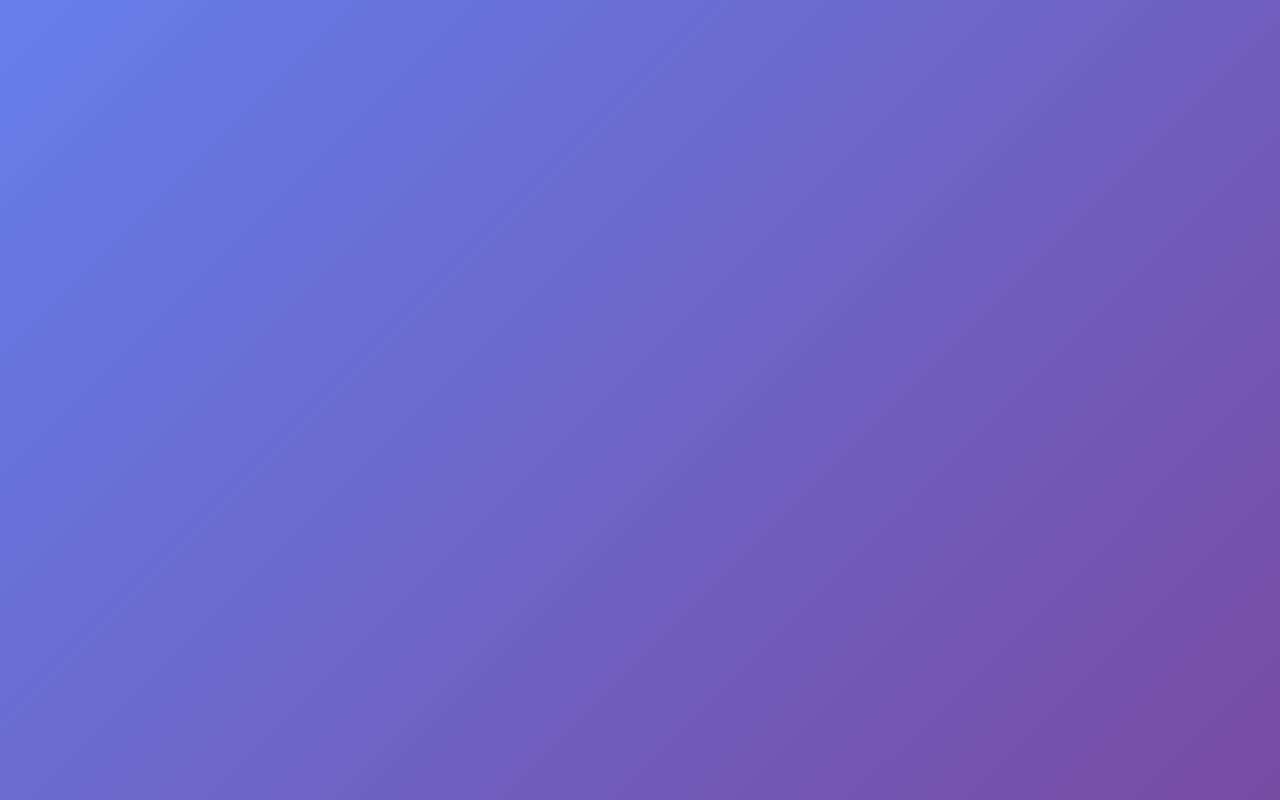
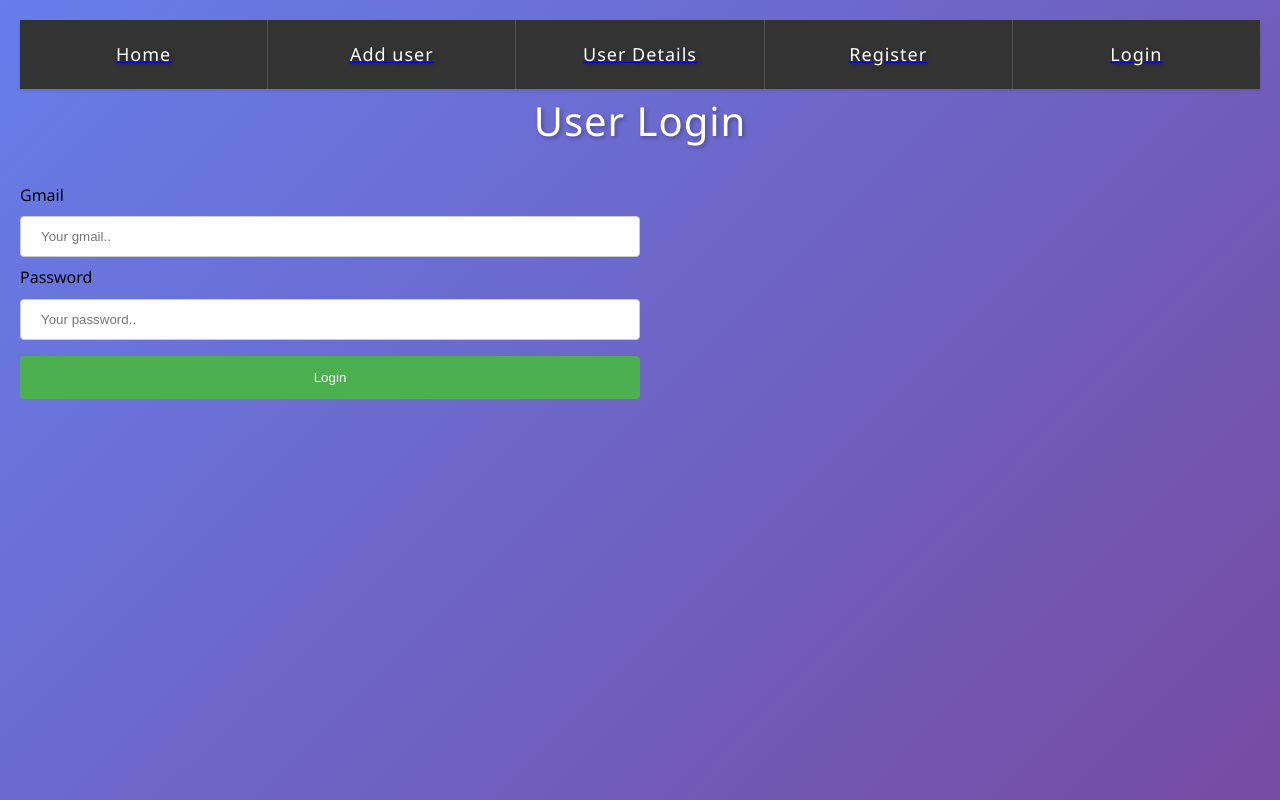
Before and after one commit to Kanishkaudara19/MERN_user_details_system, a React (Create React App) app in the folder frontend/: page /log in a window 1280 px wide. Before the commit this address had no page. Built offline with nearby package versions, Linux system fonts and the light colour scheme.

Commit message:
Login part done

```diff
--- a/frontend/src/App.js
+++ b/frontend/src/App.js
@@ -7,6 +7,7 @@ import AddUser from "./Components/AddUser/AddUser";
 import Users from "./Components/UserDetails/Users";
 import UpdateUser from "./Components/UpadateUser/UpdateUser";
 import Register from "./Components/Register/Register";
+import Login from "./Components/Login/Login";
 function App() {
   return (
     <div>
@@ -18,6 +19,7 @@ function App() {
            <Route path='/userdetails' element={<Users/>}/>
            <Route path='/userdetails/:id' element={< UpdateUser/>}/>
            <Route path='/regi' element={< Register />}/>
+           <Route path='/log' element={< Login />}/>
         </Routes>
       </React.Fragment>
     </div>
--- /dev/null
+++ b/frontend/src/Components/Login/Login.js
@@ -0,0 +1,62 @@
+import React, { useState } from 'react';
+import Nav from "../Nav/nav";
+import { useNavigate } from 'react-router-dom';
+import axios from 'axios';
+
+function Login() {
+     const history = useNavigate();
+  const [user,setUsers] = useState({
+    gmail:"",
+    name:"",
+  });
+  const handleInputChange = (e) => {
+    const {name,value} = e.target;
+    setUsers((prevUser) => ({
+      ...prevUser,
+      [name] : value,
+    }));
+  };
+
+  const handleSubmit = async (e) => {
+    e.preventDefault();
+    try{
+        const response = await sendRequest();
+        if(response.status === "ok"){
+            alert("Login success");
+            history("/userdetails");
+        }else{
+            alert("Login error");
+        }
+    }catch(err){
+        alert("Error" + err.message);
+    }
+  };
+
+  const sendRequest = async ()=>{
+  return  await axios.post("http://localhost:5000/login",{
+      gmail:user.gmail,
+      password: user.password,
+    }).then(res => res.data);
+  };
+  return (
+    <div>
+      <Nav/>
+      <h1>User Login</h1>
+      <form onSubmit={handleSubmit}>
+
+        <label for="lname">Gmail</label>
+              <br></br>
+        <input className='adduserfeild' type="text" id="gmail" name="gmail" placeholder="Your gmail.." value={user.gmail} onChange={handleInputChange} required></input>
+              <br></br>
+        <label for="age">Password</label>
+              <br></br>
+        <input className='adduserfeild' type="Password" id="password" name="password" placeholder="Your password.." value={user.password} onChange={handleInputChange}  required></input>
+              <br></br>
+
+        <button type='submit' className='submitBtn'>Login</button>
+      </form>
+    </div>
+  )
+}
+
+export default Login
--- a/frontend/src/Components/Nav/nav.js
+++ b/frontend/src/Components/Nav/nav.js
@@ -26,6 +26,11 @@ function nav() {
         <h1>Register</h1>
         </Link>
     </li>
+    <li className='home-ll'>
+        <Link to="/log" className='active home-a'>
+        <h1>Login</h1>
+        </Link>
+    </li>
 </ul>
     </div>
   )
```
Also changed, not shown: 1 other file (tests, documents, lock files or other folders).
